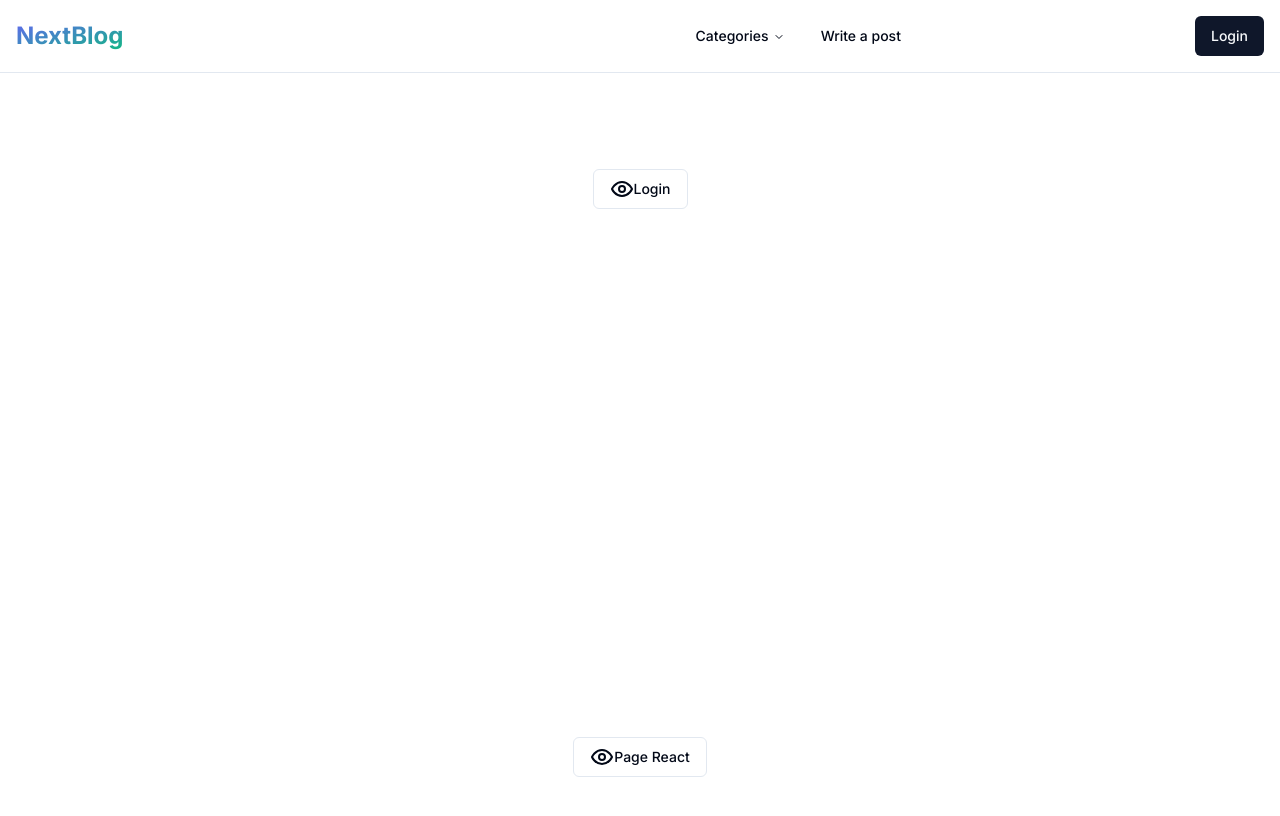
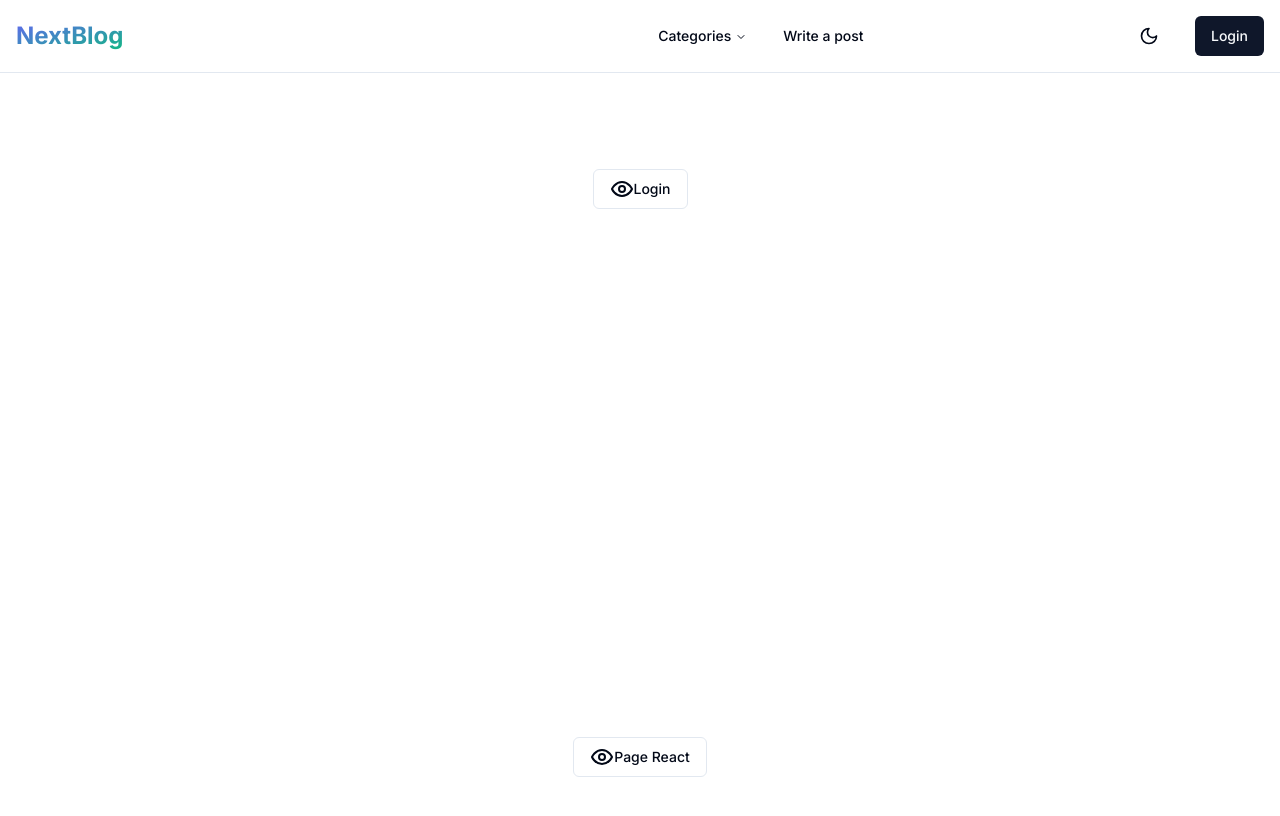
Before and after one commit to gllmt/next_blog_2024, a Next.js app: page / in a window 1280 px wide. Shown: the top 816 px of the page. Built offline with nearby package versions, Linux system fonts and the light colour scheme.

Commit message:
add toggle theme switch

```diff
--- a/app/layout.tsx
+++ b/app/layout.tsx
@@ -1,8 +1,9 @@
 import type { Metadata } from "next";
 import { Inter } from "next/font/google";
 import "./globals.css";
-import Link from "next/link";
+// import Link from "next/link";
 import Header from "@/components/header";
+import ThemeProvider from "@/providers/theme-provider";
 
 const inter = Inter({ subsets: ["latin"] });
 
@@ -19,8 +20,10 @@ export default function RootLayout({
   return (
     <html lang="en">
       <body className={inter.className}>
-        <Header />
-        {children}
+        <ThemeProvider attribute="class" defaultTheme="system" enableSystem>
+          <Header />
+          {children}
+        </ThemeProvider>
       </body>
     </html>
   );
--- a/components/header.tsx
+++ b/components/header.tsx
@@ -4,6 +4,7 @@ import { HeaderNavigation } from './header-navigation'
 import Link from 'next/link'
 import ProfileButton from './profile-button'
 import ResponsiveMenu from './responsive-menu'
+import ToggleTheme from './toggle-theme'
 
 export default function Header() {
   return (
@@ -19,7 +20,8 @@ export default function Header() {
             <ResponsiveMenu />
             <HeaderNavigation />
             {/* buttons */}
-            <div className="flex items-center">
+            <div className="flex items-center gap-4">
+              <ToggleTheme />
               <ProfileButton />
             </div>
           </div>
--- /dev/null
+++ b/components/toggle-theme.tsx
@@ -0,0 +1,24 @@
+"use client";
+
+import { Moon, Sun } from "lucide-react";
+import { Button } from "./ui/button";
+import { useTheme } from "next-themes";
+
+export default function ToggleTheme() {
+    const {theme, setTheme} = useTheme();
+    const ToggleTheme = () => {
+        setTheme(theme === "light" ? "dark" : "light");
+    };
+
+    return (
+        <Button
+            className="flex justify-center"
+            variant="ghost"
+            size="icon"
+            onClick={ToggleTheme}
+        >
+            <Moon className="h-6 w-6 scale-100 dark:scale-0" />
+            <Sun className="h-6 w-6 scale-0 dark:scale-100" />
+        </Button>
+    )
+}
--- a/package.json
+++ b/package.json
@@ -17,6 +17,7 @@
     "lucide": "^0.330.0",
     "lucide-react": "^0.330.0",
     "next": "14.1.0",
+    "next-themes": "^0.2.1",
     "react": "^18",
     "react-dom": "^18",
     "tailwind-merge": "^2.2.1",
--- /dev/null
+++ b/providers/theme-provider.tsx
@@ -0,0 +1,12 @@
+"use client";
+import { ThemeProvider as NextThemeProvider } from "next-themes";
+import { ThemeProviderProps } from "next-themes/dist/types";
+
+export default function ThemeProvider({
+    children,
+    ...props
+}: ThemeProviderProps) {
+  return (
+    <NextThemeProvider {...props}>{children}</NextThemeProvider>
+  )
+}
```
Also changed, not shown: 1 other file (tests, documents, lock files or other folders).
